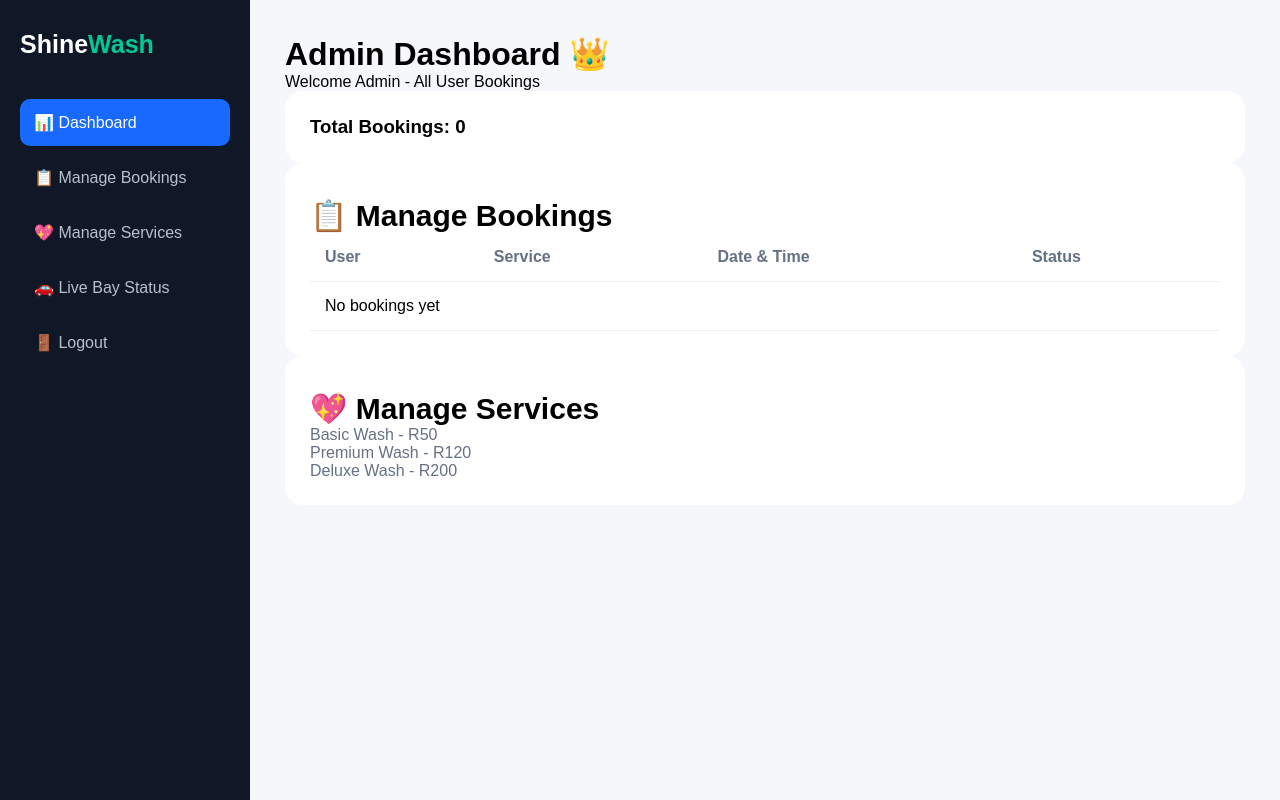
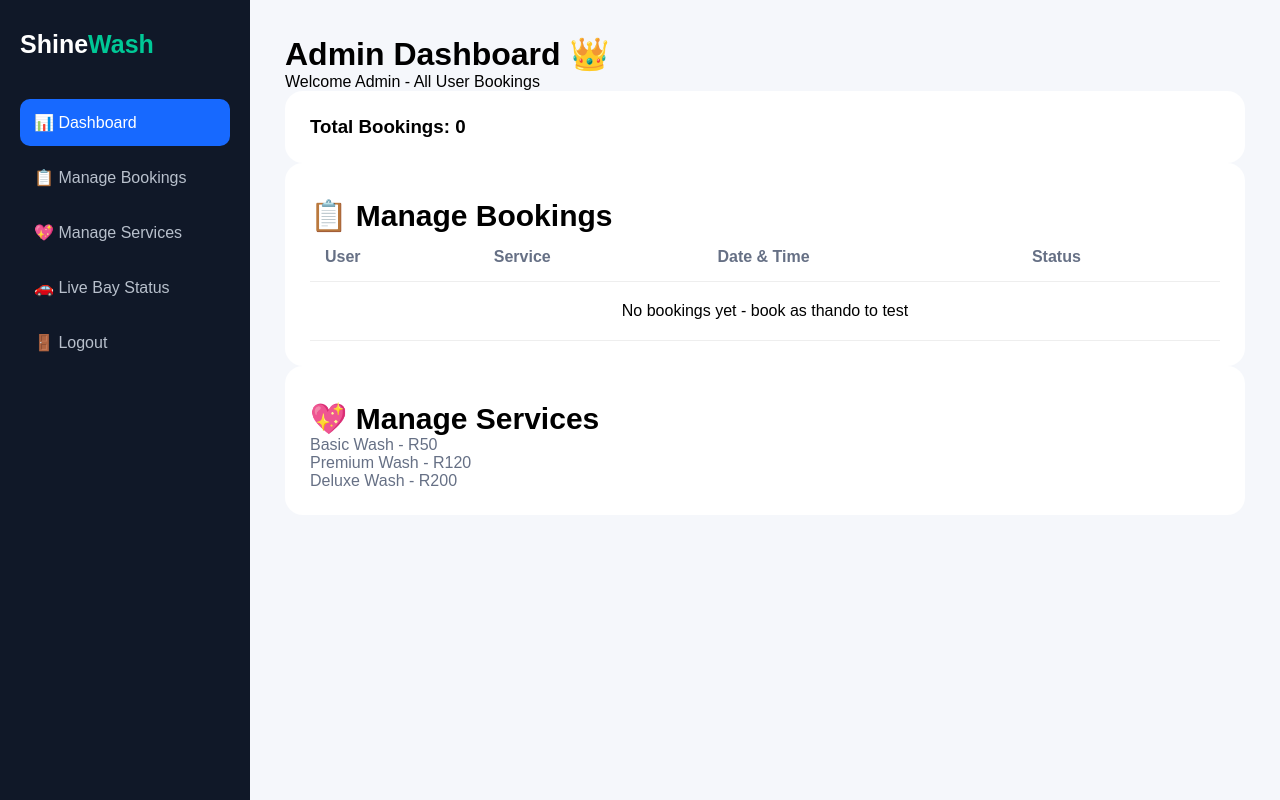
Before and after one commit to yengozizipho74-png/carwash, a plain HTML site: page admin dashboard.html in a window 1280 px wide. Drawn offline with Linux system fonts and the light colour scheme.

Commit message:
Update admin dashboard.html

```diff
--- a/admin dashboard.html
+++ b/admin dashboard.html
@@ -163,17 +163,18 @@
     <p>Deluxe Wash - R200</p>
   </div>
 </div>
-
 <script>
-// DYNAMIC ADMIN - NO SFUNDO HARDCODE
+document.addEventListener("DOMContentLoaded", function(){
   let allBookings = JSON.parse(localStorage.getItem("carwashBookings") || "{}");
   let tbody = document.getElementById("bookingTableBody");
-let count = document.getElementById("totalCount");
+  let countEl = document.getElementById("totalCount");
 
-count.innerText = Object.keys(allBookings).length;
+  if(!tbody ||!countEl) return;
+
+  countEl.innerText = Object.keys(allBookings).length;
 
   if(Object.keys(allBookings).length === 0){
-  tbody.innerHTML = `<tr><td colspan="4">No bookings yet</td></tr>`;
+    tbody.innerHTML = `<tr><td colspan="4" style="text-align:center;padding:20px;">No bookings yet - book as thando to test</td></tr>`;
   } else {
     let rows = "";
     for(let user in allBookings){
@@ -182,12 +183,13 @@ if(Object.keys(allBookings).length === 0){
         <td>${user}</td>
         <td>${b.service}</td>
         <td>${b.date} ${b.time}</td>
-      <td><span class="status">Confirmed</span></td>
+        <td><span style="background:#22c55e;color:white;padding:4px 10px;border-radius:12px;">Confirmed</span></td>
       </tr>`;
     }
     tbody.innerHTML = rows;
   }
+});
 </script>
+</body>
 
-</body>
 </html>
```
Lines whose indentation alone changed are shown as unchanged.
